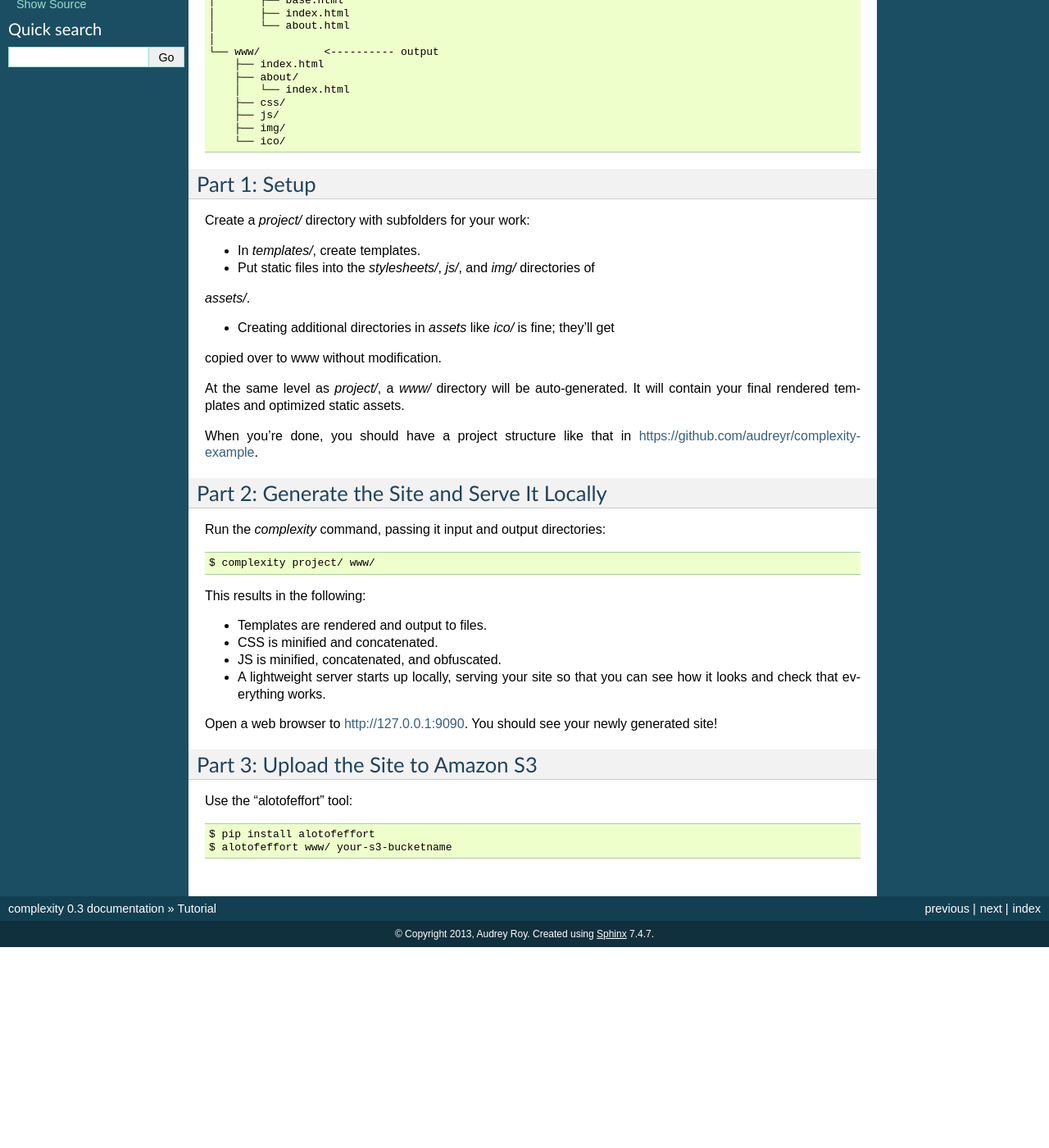
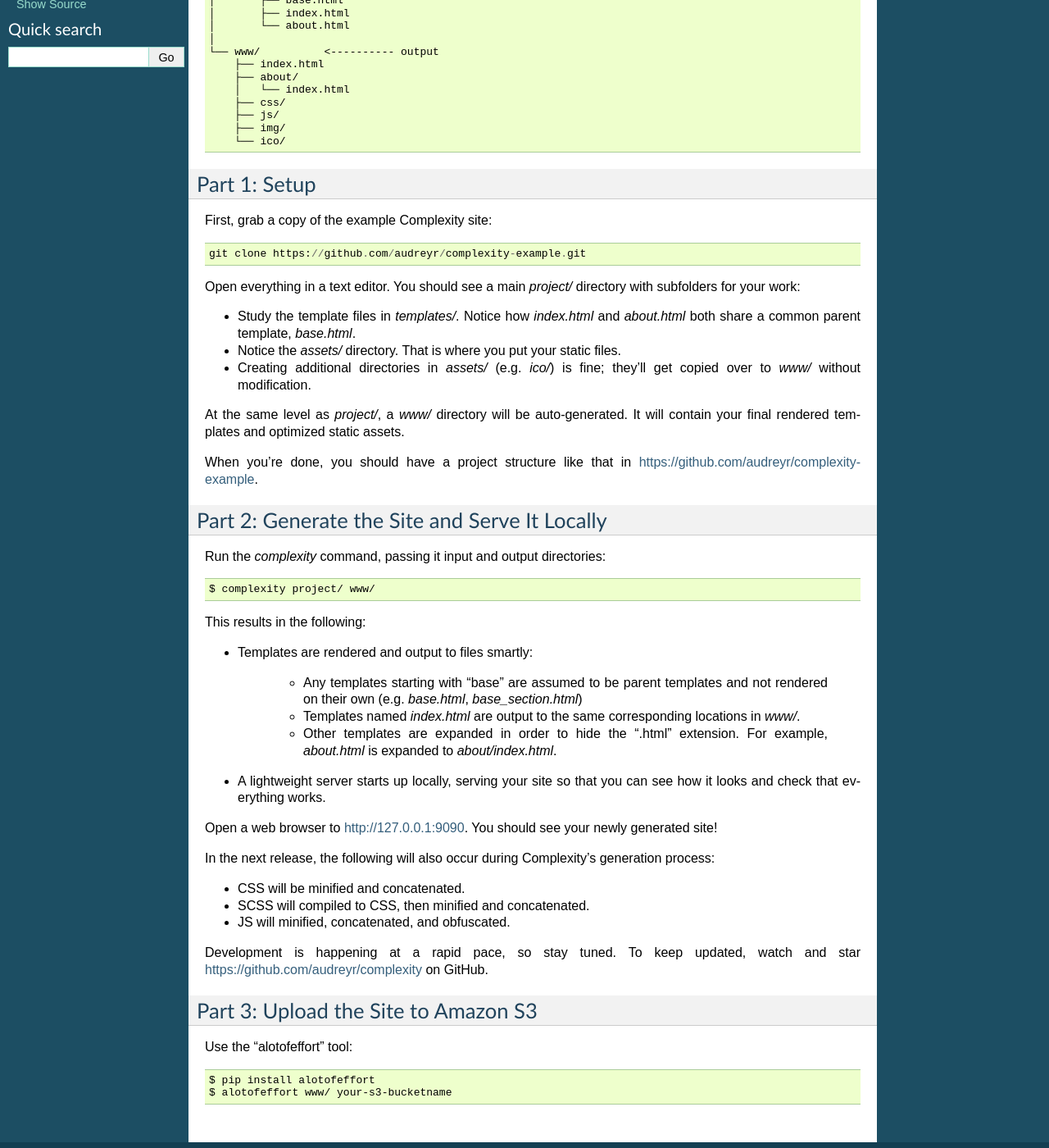
Before and after one commit to audreyfeldroy/complexity, a Sphinx documentation site: the page built from docs/tutorial.rst, in a window 1280 px wide and 1400 px high, scrolled down 339 px. Shown: the whole window at 82% size. Built offline with Sphinx 7.4.7, drawn with Linux system fonts in a browser that asks for light colours; pages that are not in the unit, such as notebooks, are missing from menus; before the commit the page ends 1494 px from its top, so only the background shows below that; some of the changed text lies outside the part shown.

Commit message:
Better docs! Fix history, improve tutorial.

```diff
--- a/HISTORY.rst
+++ b/HISTORY.rst
@@ -13,12 +13,12 @@ History
 * Major internal refactor.
 
 0.2.1 (2013-07-15)
-++++++++++++++++
++++++++++++++++++++
 
 * Fixes to setup.py.
 
 0.2.0 (2013-07-15)
-++++++++++++++++
++++++++++++++++++++
 
 * Data from .json files now gets read as template context data.
 * Tested (and passing!) on Python 2.6, 2.7, 3.3, PyPy.
--- a/docs/tutorial.rst
+++ b/docs/tutorial.rst
@@ -32,15 +32,20 @@ This is the directory structure for a Complexity site::
 Part 1: Setup
 -------------
 
-Create a `project/` directory with subfolders for your work:
+First, grab a copy of the example Complexity site::
 
-* In `templates/`, create templates.
+    git clone https://github.com/audreyr/complexity-example.git
 
-* Put static files into the `stylesheets/`, `js/`, and `img/` directories of
-`assets/`.
+Open everything in a text editor. You should see a main `project/` directory
+with subfolders for your work:
 
-* Creating additional directories in `assets` like `ico/` is fine; they'll get
-copied over to www without modification.
+* Study the template files in `templates/`. Notice how `index.html` and
+  `about.html` both share a common parent template, `base.html`.
+
+* Notice the `assets/` directory. That is where you put your static files.
+
+* Creating additional directories in `assets/` (e.g. `ico/`) is fine; they'll get
+  copied over to `www/` without modification.
 
 At the same level as `project/`, a `www/` directory will be auto-generated.
 It will contain your final rendered templates and optimized static assets.
@@ -57,13 +62,29 @@ Run the `complexity` command, passing it input and output directories::
 
 This results in the following:
 
-* Templates are rendered and output to files.
-* CSS is minified and concatenated.
-* JS is minified, concatenated, and obfuscated.
+* Templates are rendered and output to files smartly:
+
+    * Any templates starting with "base" are assumed to be parent templates
+      and not rendered on their own (e.g. `base.html`, `base_section.html`)
+    * Templates named `index.html` are output to the same corresponding
+      locations in `www/`.
+    * Other templates are expanded in order to hide the ".html" extension.
+      For example, `about.html` is expanded to `about/index.html`.
+
 * A lightweight server starts up locally, serving your site so that you can see
   how it looks and check that everything works.
 
 Open a web browser to http://127.0.0.1:9090. You should see your newly generated site!
+
+In the next release, the following will also occur during Complexity's
+generation process:
+
+* CSS will be minified and concatenated.
+* SCSS will compiled to CSS, then minified and concatenated.
+* JS will minified, concatenated, and obfuscated.
+
+Development is happening at a rapid pace, so stay tuned. To keep updated, watch
+and star https://github.com/audreyr/complexity on GitHub.
 
 Part 3: Upload the Site to Amazon S3
 -------------------------------------
```
Also changed, not shown: other parts of docs/tutorial.rst (+2 -2 lines).
